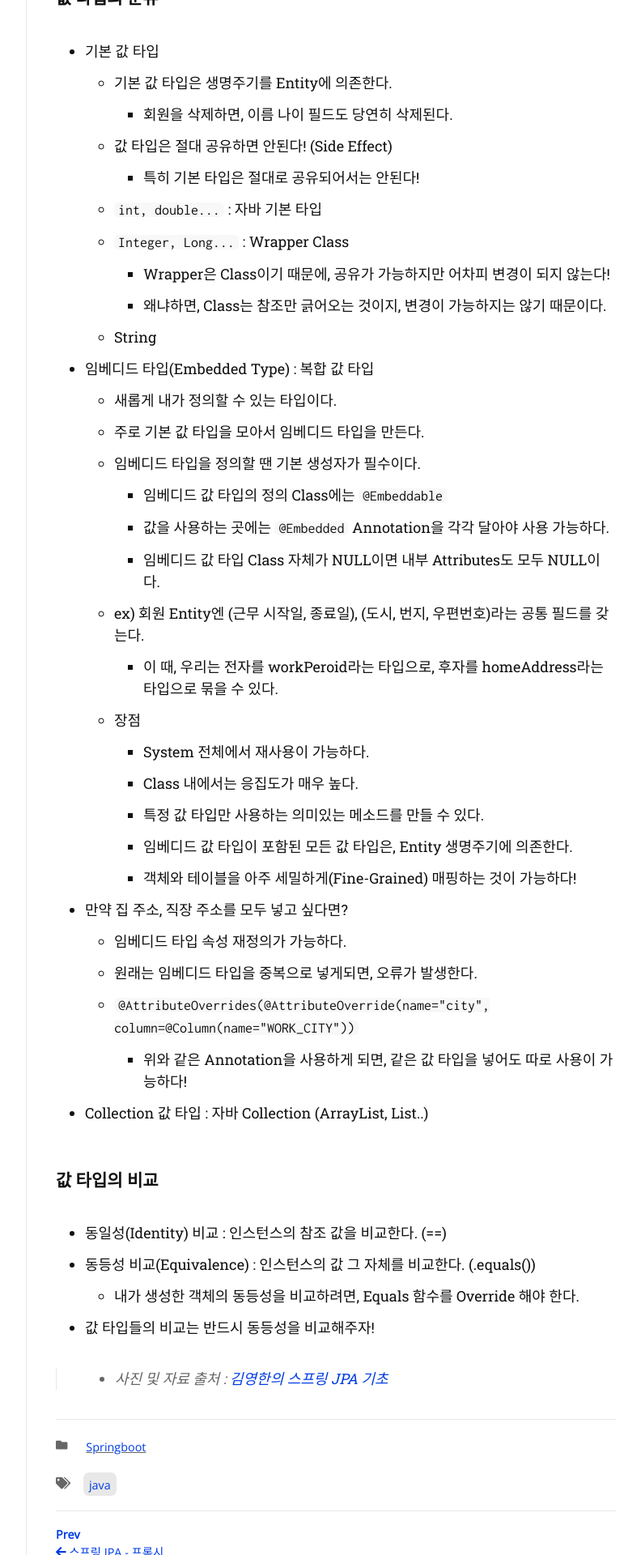
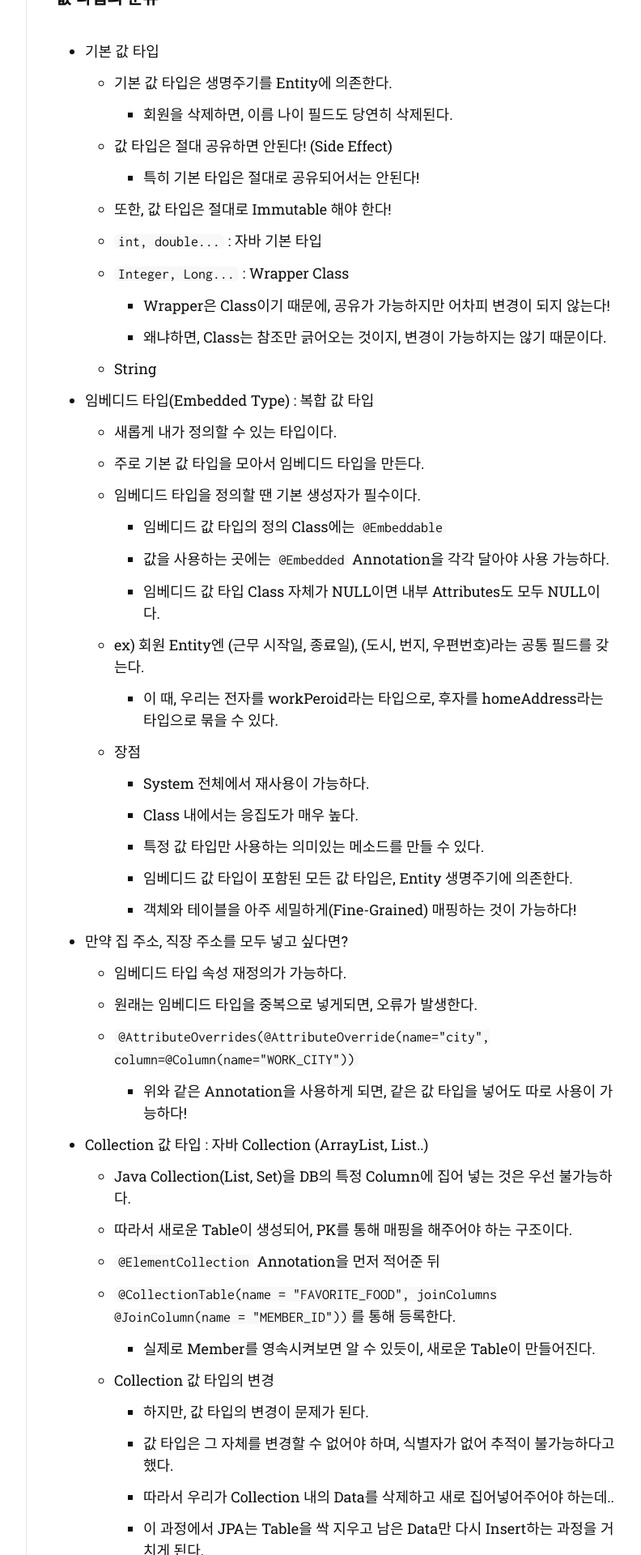
Before and after one commit to Jinseop-Sim/Jinseop-Sim.github.io, a Jekyll site: the page built from _posts/2022-07-31-JPA-Value-Type.md, in a window 1280 px wide. Shown: the part 932-2852 px from the top of the page at 81% size, without its empty margins (357-1149 px from the left). Built offline with Jekyll 4.4.1, drawn with Linux system fonts in a browser that asks for light colours; nearby versions of some CDN libraries; some web fonts are replaced; some of the changed text lies outside the part shown.

Commit message:
Update and rename 2022-07-31-Jpa-Value-Type.md to 2022-07-31-JPA-Value-Type.md

````diff
--- a/_posts/2022-07-31-Jpa-Value-Type.md
+++ b/_posts/2022-07-31-JPA-Value-Type.md
@@ -26,6 +26,7 @@ JPA에서 사용하는 여러가지 Data Type에 대해서 알아보자.
     - 회원을 삭제하면, 이름 나이 필드도 당연히 삭제된다.
   - 값 타입은 절대 공유하면 안된다! (Side Effect)
     - 특히 기본 타입은 절대로 공유되어서는 안된다!
+  - 또한, 값 타입은 절대로 Immutable 해야 한다!
   - ```int, double...``` : 자바 기본 타입
   - ```Integer, Long...``` : Wrapper Class
     - Wrapper은 Class이기 때문에, 공유가 가능하지만 어차피 변경이 되지 않는다!
@@ -54,6 +55,19 @@ JPA에서 사용하는 여러가지 Data Type에 대해서 알아보자.
     - 위와 같은 Annotation을 사용하게 되면, 같은 값 타입을 넣어도 따로 사용이 가능하다!
 
 - Collection 값 타입 : 자바 Collection (ArrayList, List..)
+  - Java Collection(List, Set)을 DB의 특정 Column에 집어 넣는 것은 우선 불가능하다.
+  - 따라서 새로운 Table이 생성되어, PK를 통해 매핑을 해주어야 하는 구조이다.
+  - ```@ElementCollection``` Annotation을 먼저 적어준 뒤
+  - ```@CollectionTable(name = "FAVORITE_FOOD", joinColumns @JoinColumn(name = "MEMBER_ID"))```를 통해 등록한다.
+    - 실제로 Member를 영속시켜보면 알 수 있듯이, 새로운 Table이 만들어진다.
+  - Collection 값 타입의 변경
+    - 하지만, 값 타입의 변경이 문제가 된다.
+    - 값 타입은 그 자체를 변경할 수 없어야 하며, 식별자가 없어 추적이 불가능하다고 했다.
+    - 따라서 우리가 Collection 내의 Data를 삭제하고 새로 집어넣어주어야 하는데..
+    - 이 과정에서 JPA는 Table을 싹 지우고 남은 Data만 다시 Insert하는 과정을 거치게 된다.
+  - 따라서 Collection 값 타입은 되도록이면 쓰지 않는다!
+    - 대신 Collection 값 타입을 Entity로 한 번 감싸는 식으로 풀어내자!
+    - OneToMany를 통해 매핑을 하고, CASCADE와 orphanRemoval을 통해 생명주기 관리를 하도록 하자.
 
 ### 값 타입의 비교
 - 동일성(Identity) 비교 : 인스턴스의 참조 값을 비교한다. (==)
````
